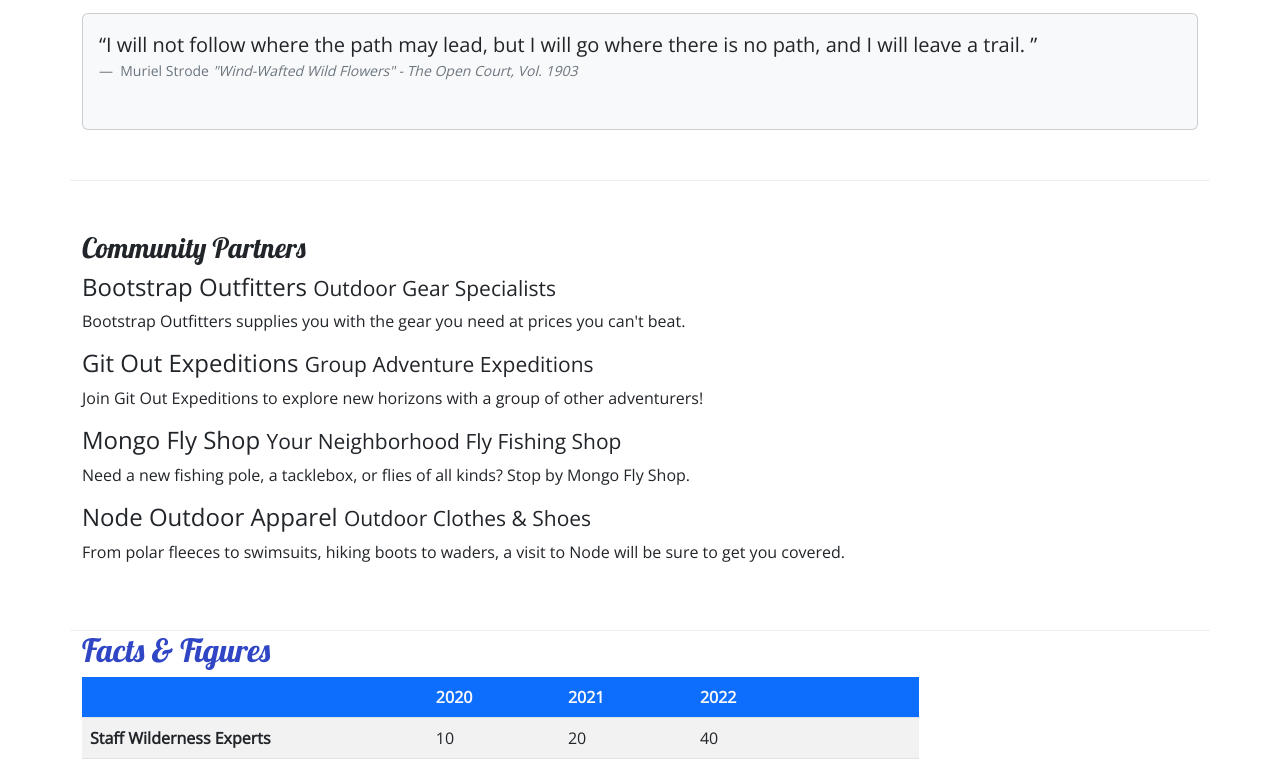
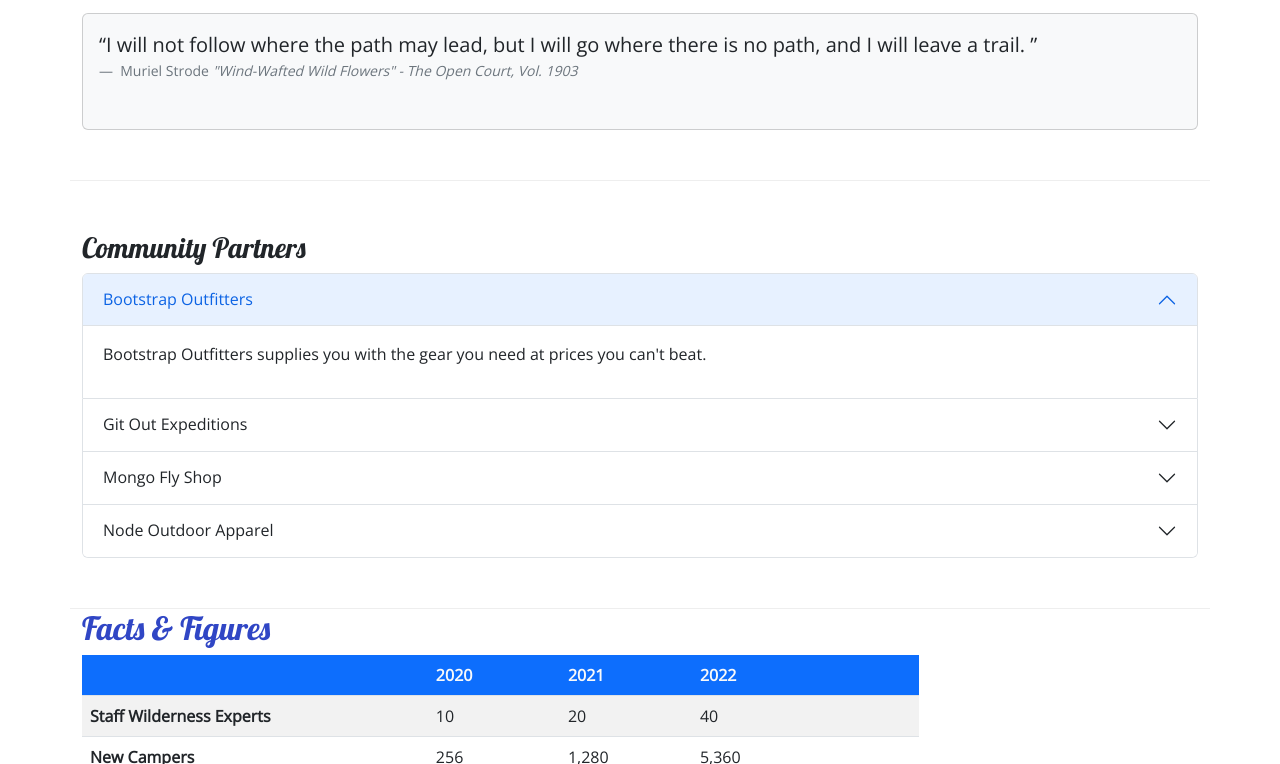
Before and after one commit to cheberly603/nucampsite, a plain HTML site: page nucampsite/aboutus.html in a window 1280 px wide. Shown: the part 573-1337 px from the top of the page. Drawn offline with nearby package versions, Linux system fonts and the light colour scheme.

Commit message:
Accordion

```diff
--- a/nucampsite/aboutus.html
+++ b/nucampsite/aboutus.html
@@ -97,14 +97,57 @@
         <section class="row row-content">
             <div class="col">
                 <h3>Community Partners</h3>
-                <h4>Bootstrap Outfitters <small>Outdoor Gear Specialists</small></h4>
-                <p class="d-none d-sm-block">Bootstrap Outfitters supplies you with the gear you need at prices you can't beat.</p>
-                <h4>Git Out Expeditions <small>Group Adventure Expeditions</small></h4>
-                <p class="d-none d-sm-block">Join Git Out Expeditions to explore new horizons with a group of other adventurers!</p>
-                <h4>Mongo Fly Shop <small>Your Neighborhood Fly Fishing Shop</small></h4>
-                <p class="d-none d-sm-block">Need a new fishing pole, a tacklebox, or flies of all kinds? Stop by Mongo Fly Shop.</p>
-                <h4>Node Outdoor Apparel <small>Outdoor Clothes & Shoes</small></h4>
-                <p class="d-none d-sm-block">From polar fleeces to swimsuits, hiking boots to waders, a visit to Node will be sure to get you covered.</p>
+
+                <div class="accordion" id="accordionExample">
+                    <div class="accordion-item">
+                        <h4 class="accordion-header">
+                            <button class="accordion-button" type="button" data-bs-toggle="collapse" data-bs-target="#bootstrap">
+                                Bootstrap Outfitters
+                            </button>
+                        </h4>
+                        <div id="bootstrap" class="accordion-collapse collapse show" data-bs-parent="#accordionExample">
+                            <div class="accordion-body d-none- d-sm-block">
+                                <p>Bootstrap Outfitters supplies you with the gear you need at prices you can't beat.</p>
+                            </div>
+                        </div>
+                    </div>
+                    <div class="accordion-item">
+                        <h4 class="accordion-header">
+                            <button class="accordion-button collapsed" type="button" data-bs-toggle="collapse" data-bs-target="#git">
+                                Git Out Expeditions
+                            </button>
+                        </h4>
+                        <div id="git" class="accordion-collapse collapse" data-bs-parent="#accordionExample">
+                            <div class="accordion-body d-none- d-sm-block">
+                                <p>Join Git Out Expeditions to explore new horizons with a group of other adventurers!</p>
+                            </div>
+                        </div>
+                    </div>
+                    <div class="accordion-item">
+                        <h4 class="accordion-header">
+                            <button class="accordion-button collapsed" type="button" data-bs-toggle="collapse" data-bs-target="#mongo">
+                                Mongo Fly Shop
+                            </button>
+                        </h4>
+                        <div id="mongo" class="accordion-collapse collapse" data-bs-parent="#accordionExample">
+                            <div class="accordion-body d-none- d-sm-block">
+                                <p>Need a new fishing pole, a tacklebox, or flies of all kinds? Stop by Mongo Fly Shop.</p>
+                            </div>
+                        </div>
+                    </div>
+                    <div class="accordion-item">
+                        <h4 class="accordion-header">
+                            <button class="accordion-button collapsed" type="button" data-bs-toggle="collapse" data-bs-target="#node">
+                                Node Outdoor Apparel
+                            </button>
+                        </h4>
+                        <div id="node" class="accordion-collapse collapse" data-bs-parent="#accordionExample">
+                            <div class="accordion-body d-none- d-sm-block">
+                                <p>From polar fleeces to swimsuits, hiking boots to waders, a visit to Node will be sure to get you covered.</p>
+                            </div>
+                        </div>
+                    </div>
+                </div>
             </div>
         </section>
         <div class="col-sm-9">
--- a/nucampsite/css/styles.css
+++ b/nucampsite/css/styles.css
@@ -34,3 +34,13 @@ footer{
 .navbar{
     background-color: #901CAD;
 }
+
+.navbar-toggler{
+    margin-left: auto;
+}
+
+.tab-content{
+    border: 1px solid #ddd;
+    border-top: none;
+    padding: 10px;
+}
```
Also changed, not shown: nucampsite/index.html (+1 -1 lines), 1 other file.
